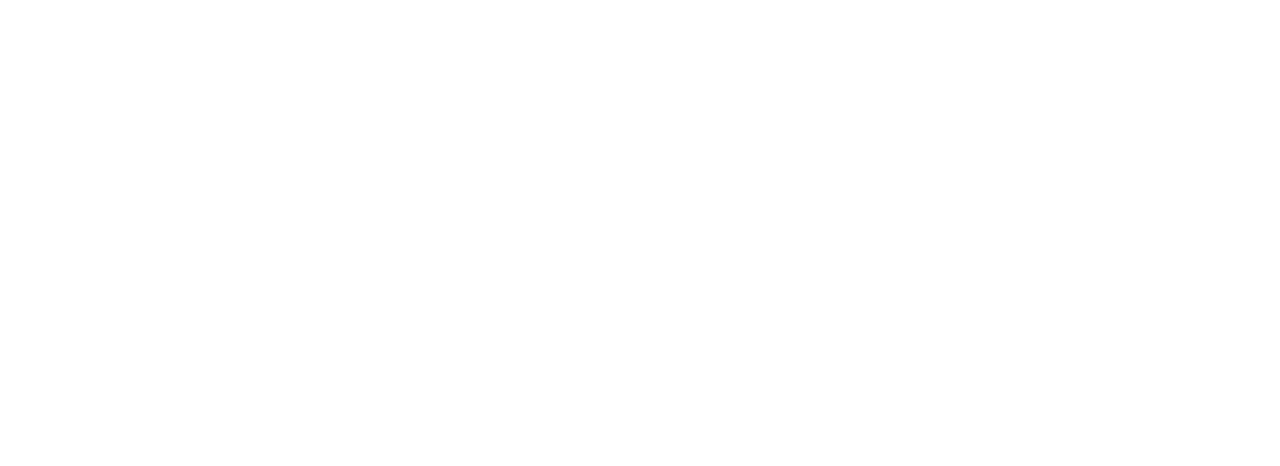
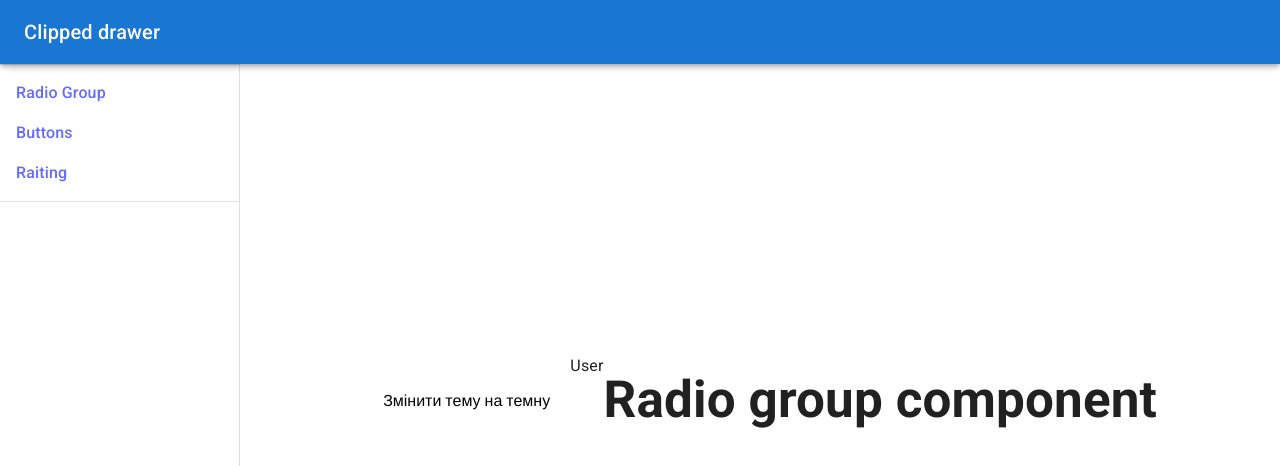
Before and after one commit to ybabenkoJapp/react-tutorial-and-components, a React (Vite) app: page /radio-group in a window 1280 px wide. Before the commit this address had no page. Shown: the top 466 px of the page. Built offline with nearby package versions, Linux system fonts and the light colour scheme; no server answers; a web font is replaced by a local one.

Commit message:
feat: add new route components for Buttons, Raiting, and RadioGroup

```diff
--- a/src/main.jsx
+++ b/src/main.jsx
@@ -4,6 +4,9 @@
 import "./index.css";
 import App from "./App.jsx";
 import SidebarLayout from "../src/layouts/sidebarLayout";
+import Buttons from "./routes/buttons.js";
+import Raiting from "./routes/raiting.js";
+import RadioGroup from "./routes/radio-group.js";
 
 createRoot(document.getElementById("root")).render(
   <StrictMode>
@@ -11,6 +14,9 @@
       <Routes>
         <Route element={<SidebarLayout />}>
           <Route index element={<App />} />
+          <Route path="/buttons" element={<Buttons />} />
+          <Route path="/raiting" element={<Raiting />} />
+          <Route path="/radio-group" element={<RadioGroup />} />
         </Route>
       </Routes>
     </BrowserRouter>
--- /dev/null
+++ b/src/routes/buttons.tsx
@@ -0,0 +1,9 @@
+import * as React from "react";
+
+export default function Buttons() {
+  return (
+    <div>
+      <h1>Buttons</h1>
+    </div>
+  );
+}
--- /dev/null
+++ b/src/routes/radio-group.tsx
@@ -0,0 +1,9 @@
+import * as React from "react";
+
+export default function RadioGroup() {
+  return (
+    <div>
+      <h1>Radio group component</h1>
+    </div>
+  );
+}
--- /dev/null
+++ b/src/routes/raiting.tsx
@@ -0,0 +1,9 @@
+import * as React from "react";
+
+export default function Raiting() {
+  return (
+    <div>
+      <h1>Raiting component</h1>
+    </div>
+  );
+}
```
